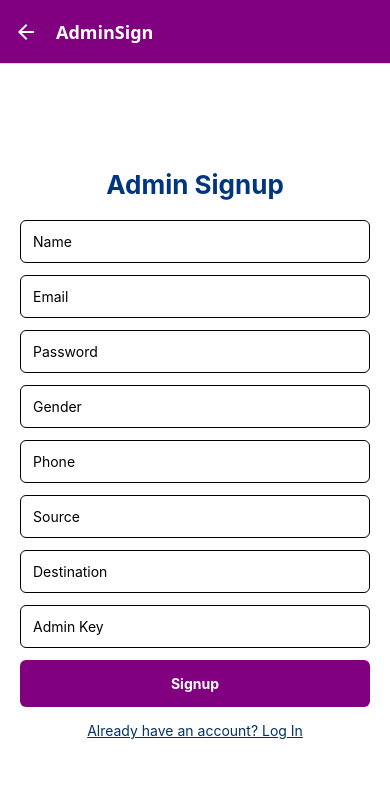
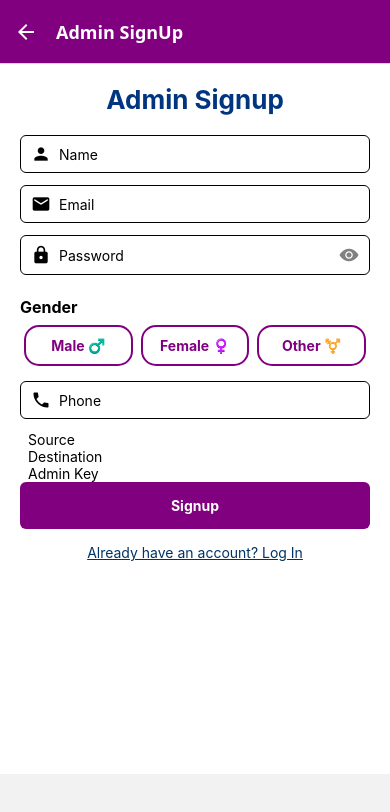
Before and after one commit to Nahphoa/Buko, a React Native app: screen /AdminSign in a window 390 px wide. Shown: the top 812 px of the page. Built offline with nearby package versions, Linux system fonts and the light colour scheme.

Commit message:
All update

```diff
--- a/StackNavigator.js
+++ b/StackNavigator.js
@@ -45,16 +45,16 @@ const StackNavigator = () => {
         <Stack.Screen name="Login" component={LoginScreen} />
         <Stack.Screen name="SignUp" component={SignUpScreen} />
 
-        <Stack.Screen name="ForgotPassword" component={ForgotPasswordScreen} />
+        <Stack.Screen name="ForgotPassword" component={ForgotPasswordScreen} options={{title:'Forgot Password'}}/>
         <Stack.Screen name="SelectRoute" component={SelectRouteScreen} />
 
         <Stack.Screen name="BusList" component={BusListScreen} />
         <Stack.Screen name="Bookyseat" component={Bookyseat} />
         <Stack.Screen name="TicketForm" component={TicketFormScreen} />
-        <Stack.Screen name="AdminLog" component={AdminLogin} />
-        <Stack.Screen name="AdminPage" component={AdminPage} />
-        <Stack.Screen name="AdminMenu" component={AdminMenu}/>
-         <Stack.Screen name="AdminSign" component={AdminSignup}/>
+        <Stack.Screen name="AdminLog" component={AdminLogin} options={{title:'Admin Login'}} />
+        <Stack.Screen name="AdminPage" component={AdminPage}  options={{title:'Admin Panel'}}/>
+        <Stack.Screen name="AdminMenu" component={AdminMenu}  options={{title:'Admin Menu'}}/>
+         <Stack.Screen name="AdminSign" component={AdminSignup}options={{title:'Admin SignUp'}}/>
          <Stack.Screen name="Histo" component={History} options={{title:'Booking History'}} />
         <Stack.Screen name="CancelTicket" component={CancelTicketRequestScreen}/>
          <Stack.Screen name="AboutUs" component={AboutUs} />
--- a/src/screen/AdminMenu.js
+++ b/src/screen/AdminMenu.js
@@ -4,9 +4,9 @@ import { View, Text, TouchableOpacity, StyleSheet, Image } from 'react-native';
 export default function AdminMenu({ navigation }) {
   return (
     <View style={styles.container}>
-      {/* Logo at top center */}
+
       <Image
-        source={require('../Image/logo.png')} // Replace with your logo path
+        source={require('../Image/logo.png')}
         style={styles.logo}
         resizeMode="contain"
       />
@@ -24,7 +24,7 @@ export default function AdminMenu({ navigation }) {
         onPress={() => navigation.navigate('AdminSign')}
         style={[styles.button, { borderColor: 'navy' }]}
       >
-        <Text style={[styles.buttonText, { color: 'Navy' }]}>Admin SignUp</Text>
+        <Text style={[styles.buttonText, { color: 'navy' }]}>Admin SignUp</Text>
       </TouchableOpacity>
     </View>
   );
--- a/src/screen/AdminPage.js
+++ b/src/screen/AdminPage.js
@@ -22,7 +22,7 @@ import {
 } from 'firebase/firestore';
 import { Ionicons } from '@expo/vector-icons';
 
-export default function AdminPage({ route }) {
+export default function AdminPage({ route, navigation }) {
   const { source: adminSource, destination: adminDestination } = route.params;
 
   const [busName, setBusName] = useState('');
@@ -36,11 +36,8 @@ export default function AdminPage({ route }) {
   const [bookings, setBookings] = useState([]);
   const [showBusForm, setShowBusForm] = useState(false);
   const [notifications, setNotifications] = useState([]);
-
-  // New state for cancel requests
   const [cancelRequests, setCancelRequests] = useState([]);
 
-  // Fetch buses
   const fetchBuses = async () => {
     const snapshot = await getDocs(collection(db, 'buses'));
     const filtered = snapshot.docs
@@ -52,7 +49,6 @@ export default function AdminPage({ route }) {
     setBuses(filtered);
   };
 
-  // Fetch cancel requests filtered by route
   const fetchCancelRequests = () => {
     const q = query(
       collection(db, 'CancelRequests'),
@@ -70,7 +66,6 @@ export default function AdminPage({ route }) {
     });
   };
 
-  // Fetch bookings and setup notification listener
   useEffect(() => {
     const unsubscribeBookings = onSnapshot(collection(db, 'Booking'), (snapshot) => {
       const updatedBookings = snapshot.docs
@@ -81,7 +76,6 @@ export default function AdminPage({ route }) {
             booking.to === adminDestination
         );
 
-      // Detect new bookings
       if (updatedBookings.length > bookings.length) {
         setNotifications((prev) => [
           ...prev,
@@ -174,37 +168,30 @@ export default function AdminPage({ route }) {
     setEditId(bus.id);
   };
 
-  // New: Approve cancel request
   const handleApproveCancelRequest = async (request) => {
     try {
-      // Find booking matching passenger and route info
       const q = query(
         collection(db, 'Booking'),
         where('name', '==', request.passengerName),
-        where('phone', '==', request.phone), // assuming phone stored in booking
+        where('phone', '==', request.phone),
         where('from', '==', adminSource),
         where('to', '==', adminDestination)
       );
       const bookingSnapshot = await getDocs(q);
 
-      // Delete all matching bookings (usually one)
       bookingSnapshot.forEach(async (docSnap) => {
         await deleteDoc(doc(db, 'Booking', docSnap.id));
       });
 
-      // Remove cancel request document
       await deleteDoc(doc(db, 'CancelRequests', request.id));
 
       Alert.alert('Success', `Cancelled ticket for ${request.passengerName}`);
-
-      // Remove request from local state
       setCancelRequests((prev) => prev.filter((r) => r.id !== request.id));
     } catch (error) {
       Alert.alert('Error', 'Failed to approve cancel request: ' + error.message);
     }
   };
 
-  // New: Reject cancel request (just delete the request)
   const handleRejectCancelRequest = async (requestId) => {
     try {
       await deleteDoc(doc(db, 'CancelRequests', requestId));
@@ -217,8 +204,11 @@ export default function AdminPage({ route }) {
 
   return (
     <ScrollView contentContainerStyle={{ padding: 20, paddingBottom: 100 }}>
-      {/* Header */}
+      {/* Header with back button */}
       <View style={styles.headerRow}>
+        <TouchableOpacity onPress={() => navigation.navigate('AdminMenu')}>
+          <Ionicons name="arrow-back" size={28} color="black" />
+        </TouchableOpacity>
         <Text style={styles.title}>ADMIN: {adminSource} ➡️ {adminDestination}</Text>
         <TouchableOpacity onPress={() => setNotifications([])}>
           <Ionicons name="notifications" size={28} color="green" />
@@ -242,7 +232,7 @@ export default function AdminPage({ route }) {
         </View>
       )}
 
-      {/* Add Bus Section */}
+      {/* Add Bus Form Toggle */}
       <TouchableOpacity
         style={styles.addBusButton}
         onPress={() => setShowBusForm(!showBusForm)}
@@ -250,6 +240,7 @@ export default function AdminPage({ route }) {
         <Text style={styles.buttonText}>{showBusForm ? 'Hide Add Bus' : 'Add Bus'}</Text>
       </TouchableOpacity>
 
+      {/* Bus Form */}
       {showBusForm && (
         <View>
           <TextInput style={styles.input} placeholder="Bus Name" value={busName} onChangeText={setBusName} />
@@ -285,7 +276,7 @@ export default function AdminPage({ route }) {
         </View>
       ))}
 
-      {/* Bookings List */}
+      {/* Bookings */}
       <Text style={styles.sectionTitle}>User Bookings:</Text>
       {bookings.length === 0 && <Text>No bookings yet.</Text>}
       {bookings.map((booking) => (
@@ -301,7 +292,7 @@ export default function AdminPage({ route }) {
         </View>
       ))}
 
-      {/* Cancel Ticket Requests */}
+      {/* Cancel Requests */}
       <Text style={styles.sectionTitle}>Cancel Ticket Requests:</Text>
       {cancelRequests.length === 0 && <Text>No cancel requests.</Text>}
       {cancelRequests.map((request) => (
@@ -329,8 +320,13 @@ export default function AdminPage({ route }) {
 }
 
 const styles = StyleSheet.create({
-  headerRow: { flexDirection: 'row', justifyContent: 'space-between', alignItems: 'center', marginBottom: 15 },
-  title: { fontWeight: 'bold', fontSize: 18 },
+  headerRow: {
+    flexDirection: 'row',
+    justifyContent: 'space-between',
+    alignItems: 'center',
+    marginBottom: 15,
+  },
+  title: { fontWeight: 'bold', fontSize: 16, flex: 1, textAlign: 'center' },
   notificationBadge: {
     backgroundColor: 'red',
     borderRadius: 10,
@@ -353,7 +349,7 @@ const styles = StyleSheet.create({
     alignSelf: 'flex-start',
   },
   addBusButton: {
-    backgroundColor: '#007AFF',
+    backgroundColor: '#800080',
     padding: 10,
     marginVertical: 10,
     borderRadius: 6,
--- a/src/screen/AdminSignup.js
+++ b/src/screen/AdminSignup.js
@@ -1,5 +1,3 @@
-// screens/AdminSignupScreen.js
-
 import React, { useState } from 'react';
 import {
   View,
@@ -8,16 +6,18 @@ import {
   TouchableOpacity,
   StyleSheet,
   Alert,
+  ScrollView,
 } from 'react-native';
+import { Ionicons, MaterialIcons } from '@expo/vector-icons';
 import { createUserWithEmailAndPassword } from 'firebase/auth';
 import { collection, addDoc } from 'firebase/firestore';
-import { useNavigation } from '@react-navigation/native';
 import { auth, db } from '../firebaseConfig';
 
 export default function AdminSignup({ navigation }) {
   const [name, setName] = useState('');
   const [email, setEmail] = useState('');
   const [password, setPassword] = useState('');
+  const [showPassword, setShowPassword] = useState(false);
   const [gender, setGender] = useState('');
   const [phone, setPhone] = useState('');
   const [source, setSource] = useState('');
@@ -25,10 +25,7 @@ export default function AdminSignup({ navigation }) {
   const [adminKey, setAdminKey] = useState('');
 
   const handleSignup = async () => {
-    if (
-      !name || !email || !password || !gender || !phone ||
-      !source || !destination || !adminKey
-    ) {
+    if (!name || !email || !password || !gender || !phone || !source || !destination || !adminKey) {
       Alert.alert('Error', 'Please fill in all fields');
       return;
     }
@@ -55,25 +52,103 @@ export default function AdminSignup({ navigation }) {
       });
 
       Alert.alert('Success', 'Admin account created');
-      navigation.replace('AdminPage', { source, destination });
+      navigation.replace('AdminLog'); // Go to login first
     } catch (error) {
       console.error('Signup error:', error);
       Alert.alert('Signup Error', error.message);
     }
   };
 
+  const handlePhoneChange = (value) => {
+    const numeric = value.replace(/[^0-9]/g, '');
+    if (numeric.length <= 10) {
+      setPhone(numeric);
+    }
+  };
+
   return (
+    <View style={styles.container}>
+      <ScrollView>
+        <Text style={styles.header}>Admin Signup</Text>
 
-    <View style={styles.container}>
-      <Text style={styles.header}>Admin Signup</Text>
+        <View style={styles.inputContainer}>
+          <MaterialIcons name="person" size={20} color="#000" />
           <TextInput style={styles.input} placeholder="Name" value={name} onChangeText={setName} />
-      <TextInput style={styles.input} placeholder="Email" value={email} onChangeText={setEmail} keyboardType="email-address" />
-      <TextInput style={styles.input} placeholder="Password" value={password} onChangeText={setPassword} secureTextEntry />
-      <TextInput style={styles.input} placeholder="Gender" value={gender} onChangeText={setGender} />
-      <TextInput style={styles.input} placeholder="Phone" value={phone} onChangeText={setPhone} keyboardType="phone-pad" />
-      <TextInput style={styles.input} placeholder="Source" value={source} onChangeText={setSource} />
-      <TextInput style={styles.input} placeholder="Destination" value={destination} onChangeText={setDestination} />
-      <TextInput style={styles.input} placeholder="Admin Key" value={adminKey} onChangeText={setAdminKey} />
+        </View>
+
+        <View style={styles.inputContainer}>
+          <MaterialIcons name="email" size={20} color="#000" />
+          <TextInput
+            style={styles.input}
+            placeholder="Email"
+            value={email}
+            onChangeText={setEmail}
+            keyboardType="email-address"
+          />
+        </View>
+
+        <View style={styles.inputContainer}>
+          <MaterialIcons name="lock" size={20} color="#000" />
+          <TextInput
+            style={styles.input}
+            placeholder="Password"
+            value={password}
+            onChangeText={setPassword}
+            secureTextEntry={!showPassword}
+          />
+          <TouchableOpacity onPress={() => setShowPassword(!showPassword)}>
+            <Ionicons name={showPassword ? 'eye-off' : 'eye'} size={20} color="gray" />
+          </TouchableOpacity>
+        </View>
+
+        <Text style={styles.label}>Gender</Text>
+        <View style={styles.genderContainer}>
+          {[
+            { label: 'Male ♂️', value: 'Male' },
+            { label: 'Female ♀️', value: 'Female' },
+            { label: 'Other ⚧️', value: 'Other' },
+          ].map(({ label, value }) => (
+            <TouchableOpacity
+              key={value}
+              style={[styles.genderButton, gender === value && styles.genderButtonSelected]}
+              onPress={() => setGender(value)}
+            >
+              <Text style={[styles.genderText, gender === value && styles.genderTextSelected]}>
+                {label}
+              </Text>
+            </TouchableOpacity>
+          ))}
+        </View>
+
+        <View style={styles.inputContainer}>
+          <MaterialIcons name="phone" size={20} color="#000" />
+          <TextInput
+            style={styles.input}
+            placeholder="Phone"
+            value={phone}
+            onChangeText={handlePhoneChange}
+            keyboardType="phone-pad"
+          />
+        </View>
+
+        <TextInput
+          style={styles.input}
+          placeholder="Source"
+          value={source}
+          onChangeText={setSource}
+        />
+        <TextInput
+          style={styles.input}
+          placeholder="Destination"
+          value={destination}
+          onChangeText={setDestination}
+        />
+        <TextInput
+          style={styles.input}
+          placeholder="Admin Key"
+          value={adminKey}
+          onChangeText={setAdminKey}
+        />
 
         <TouchableOpacity style={styles.button} onPress={handleSignup}>
           <Text style={styles.buttonText}>Signup</Text>
@@ -82,17 +157,19 @@ export default function AdminSignup({ navigation }) {
         <TouchableOpacity onPress={() => navigation.navigate('AdminLog')}>
           <Text style={styles.loginLink}>Already have an account? Log In</Text>
         </TouchableOpacity>
+      </ScrollView>
     </View>
-
   );
 }
 
+// Styles
 const styles = StyleSheet.create({
   container: {
     flex: 1,
     backgroundColor: '#fff',
     padding: 20,
     justifyContent: 'center',
+    marginBottom: 70,
   },
   header: {
     fontSize: 26,
@@ -101,13 +178,51 @@ const styles = StyleSheet.create({
     textAlign: 'center',
     color: '#003580',
   },
-  input: {
+  inputContainer: {
+    flexDirection: 'row',
+    alignItems: 'center',
     backgroundColor: '#fff',
-    padding: 12,
-    marginBottom: 12,
+    paddingHorizontal: 10,
+    paddingVertical: 8,
     borderRadius: 6,
     borderColor: '#000000',
     borderWidth: 1,
+    marginBottom: 12,
+  },
+  input: {
+    flex: 1,
+    marginLeft: 8,
+  },
+  label: {
+    fontSize: 16,
+    fontWeight: 'bold',
+    marginBottom: 8,
+    marginTop: 10,
+    color: '#000',
+  },
+  genderContainer: {
+    flexDirection: 'row',
+    justifyContent: 'space-between',
+    marginBottom: 15,
+  },
+  genderButton: {
+    flex: 1,
+    marginHorizontal: 4,
+    paddingVertical: 10,
+    borderRadius: 15,
+    borderWidth: 2,
+    borderColor: '#800080',
+    alignItems: 'center',
+  },
+  genderButtonSelected: {
+    backgroundColor: '#800080',
+  },
+  genderText: {
+    color: '#800080',
+    fontWeight: 'bold',
+  },
+  genderTextSelected: {
+    color: '#fff',
   },
   button: {
     backgroundColor: '#800080',
--- a/src/screen/ForgotPasswordScreen.js
+++ b/src/screen/ForgotPasswordScreen.js
@@ -95,7 +95,7 @@ const styles = StyleSheet.create({
   button: {
     width: '100%',
     height: 50,
-    backgroundColor: '#003580',
+    backgroundColor: '#800080',
     borderRadius: 5,
     justifyContent: 'center',
     alignItems: 'center',
--- a/src/screen/LoginScreen.js
+++ b/src/screen/LoginScreen.js
@@ -123,8 +123,8 @@ const styles = StyleSheet.create({
     justifyContent: 'center',
   },
   logo: {
-    width: 120,
-    height: 120,
+    width: 160,
+    height: 140,
     resizeMode: 'contain',
     marginBottom: 20,
   },
--- a/src/screen/ProfileMenu.js
+++ b/src/screen/ProfileMenu.js
@@ -46,8 +46,8 @@ export default function ProfileMenu({ navigation }) {
       const docSnap = await getDoc(doc(db, 'users', user.uid));
       if (docSnap.exists()) {
         const data = docSnap.data();
-        if (data.name) setUserName(data.name);
-        if (data.phone) setPhone(data.phone);
+        if (data.username) setUserName(data.username);
+        if (data.phoneNumber) setPhone(data.phoneNumber);
       }
     } catch (err) {
       console.error('Error fetching user data:', err.message);
--- a/src/screen/SignUpScreen.js
+++ b/src/screen/SignUpScreen.js
@@ -23,6 +23,11 @@ const SignUpScreen = ({ navigation }) => {
   const handleEmailSignUp = async () => {
     if (!username || !email || !phoneNumber || !password || !confirmPassword || !gender) {
       Alert.alert("Error", "Please fill in all fields!");
+      return;
+    }
+
+    if (phoneNumber.length !== 10) {
+      Alert.alert("Error", "Phone number must be exactly 10 digits.");
       return;
     }
 
@@ -109,16 +114,20 @@ const SignUpScreen = ({ navigation }) => {
           />
         </View>
 
-        {/* Phone Number */}
+        {/* Phone Number (10 digit only) */}
         <View style={styles.inputContainer}>
           <Ionicons name="call-outline" size={24} color="#003580" style={styles.icon} />
           <TextInput
             style={styles.textInput}
             placeholder="Enter your phone number"
             placeholderTextColor="#000000"
-            keyboardType="phone-pad"
+            keyboardType="number-pad"
             value={phoneNumber}
-            onChangeText={setPhoneNumber}
+            maxLength={10}
+            onChangeText={(text) => {
+              const cleaned = text.replace(/[^0-9]/g, '').slice(0, 10);
+              setPhoneNumber(cleaned);
+            }}
           />
         </View>
 
@@ -171,7 +180,7 @@ const SignUpScreen = ({ navigation }) => {
           </TouchableOpacity>
         </View>
 
-        {/* ✅ Sign Up Button */}
+        {/* Sign Up Button */}
         <TouchableOpacity style={styles.button} onPress={handleEmailSignUp}>
           <Text style={styles.buttonText}>Sign Up</Text>
         </TouchableOpacity>
@@ -191,6 +200,7 @@ const styles = StyleSheet.create({
   container: {
     flex: 1,
     backgroundColor: '#fff',
+    marginTop:-39,
   },
   scrollContainer: {
     padding: 20,
```
Also changed, not shown: src/screen/TicketFormScreen.js (+25 -7 lines). Lines whose indentation alone changed are shown as unchanged.
